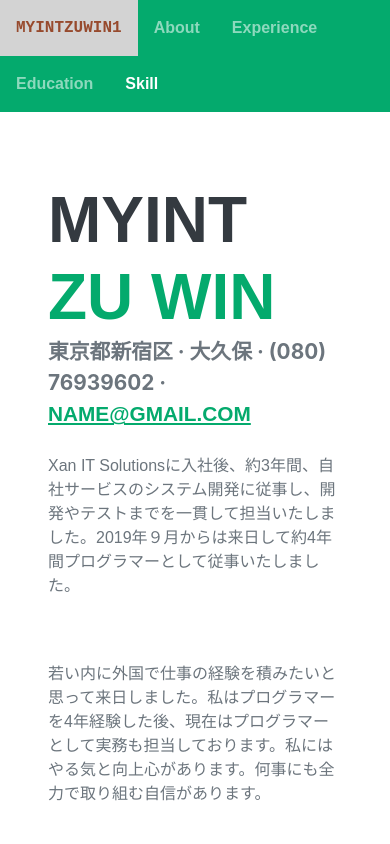
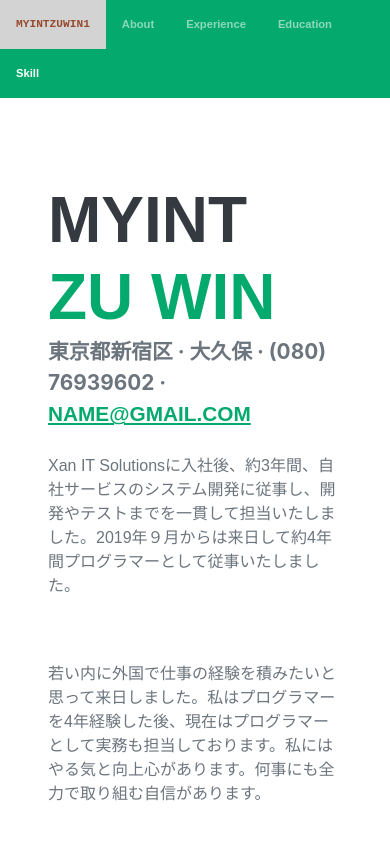
Before and after one commit to MyintZuWin/My-Portfolio, a plain HTML site: page index.html in a window 390 px wide. Shown: the top 844 px of the page. Drawn offline with nearby package versions, Linux system fonts and the light colour scheme.

Commit message:
Update style.css

```diff
--- a/style.css
+++ b/style.css
@@ -131,4 +131,7 @@ div#about {
 		top: 0;
 		z-index: 1;
   	}
+ .sidebar a {
+    font-size: 0.7rem!important;
+  }
 }
```
